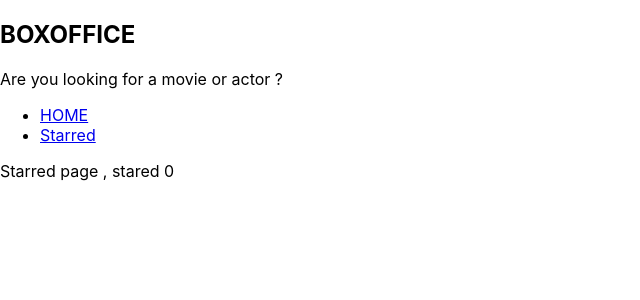
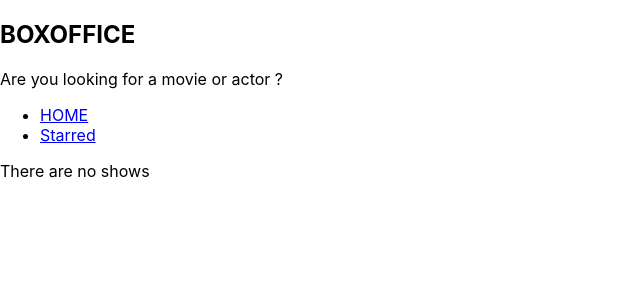
Before and after one commit to PadalaMahideep/box_office, a React (Create React App) app: page /staredpage in a window 1280 px wide. Shown: the top 300 px of the page, without its empty margins (0-640 px from the left). Built offline with nearby package versions, Linux system fonts and the light colour scheme.

Commit message:
fetch stared show data and displayed ShowGrid for them

```diff
--- a/src/api/tvmaze.jsx
+++ b/src/api/tvmaze.jsx
@@ -11,3 +11,11 @@
 export const searchforpeople = query => apiGet(`/search/people?q=${query}`);
 export const getshowId = showId =>
   apiGet(`/shows/${showId}?embed[]=seasons&embed[]=cast`);
+
+export const getShowsByIds = async showIds => {
+  const arr = showIds.map(showId => apiGet(`/shows/${showId}?`));
+
+  const result = await Promise.all(arr);
+
+  return result;
+};
--- a/src/pages/Starred.jsx
+++ b/src/pages/Starred.jsx
@@ -1,8 +1,33 @@
 import { useStaredshows } from '../library/useStaredshows';
+import { useQuery } from '@tanstack/react-query';
+import { getShowsByIds } from '../api/tvmaze';
+
+import ShowGrid from '../components/shows/ShowGrid';
 const Starred = () => {
-  const [starredshows] = useStaredshows();
+  const [starredshowsIds] = useStaredshows();
 
-  return <div>Starred page , stared {starredshows.length}</div>;
+  const { data: starredshows, error: starredshowErrors } = useQuery({
+    queryKey: ['starred', starredshowsIds],
+    queryFn: () =>
+      getShowsByIds(starredshowsIds).then(result =>
+        result.map(show => ({ show }))
+      ),
+    refetchOnWindowFocus: false,
+  });
+
+  if (starredshows?.length > 0) {
+    return <ShowGrid show={starredshows} />;
+  }
+
+  if (starredshows?.length === 0) {
+    return <div>There are no shows</div>;
+  }
+
+  if (starredshowErrors) {
+    return <div>Error occured : {starredshowErrors.message}</div>;
+  }
+
+  return <div>shows are loading</div>;
 };
 
 export default Starred;
```
Also changed, not shown: 1 other file (tests, documents, lock files or other folders).
